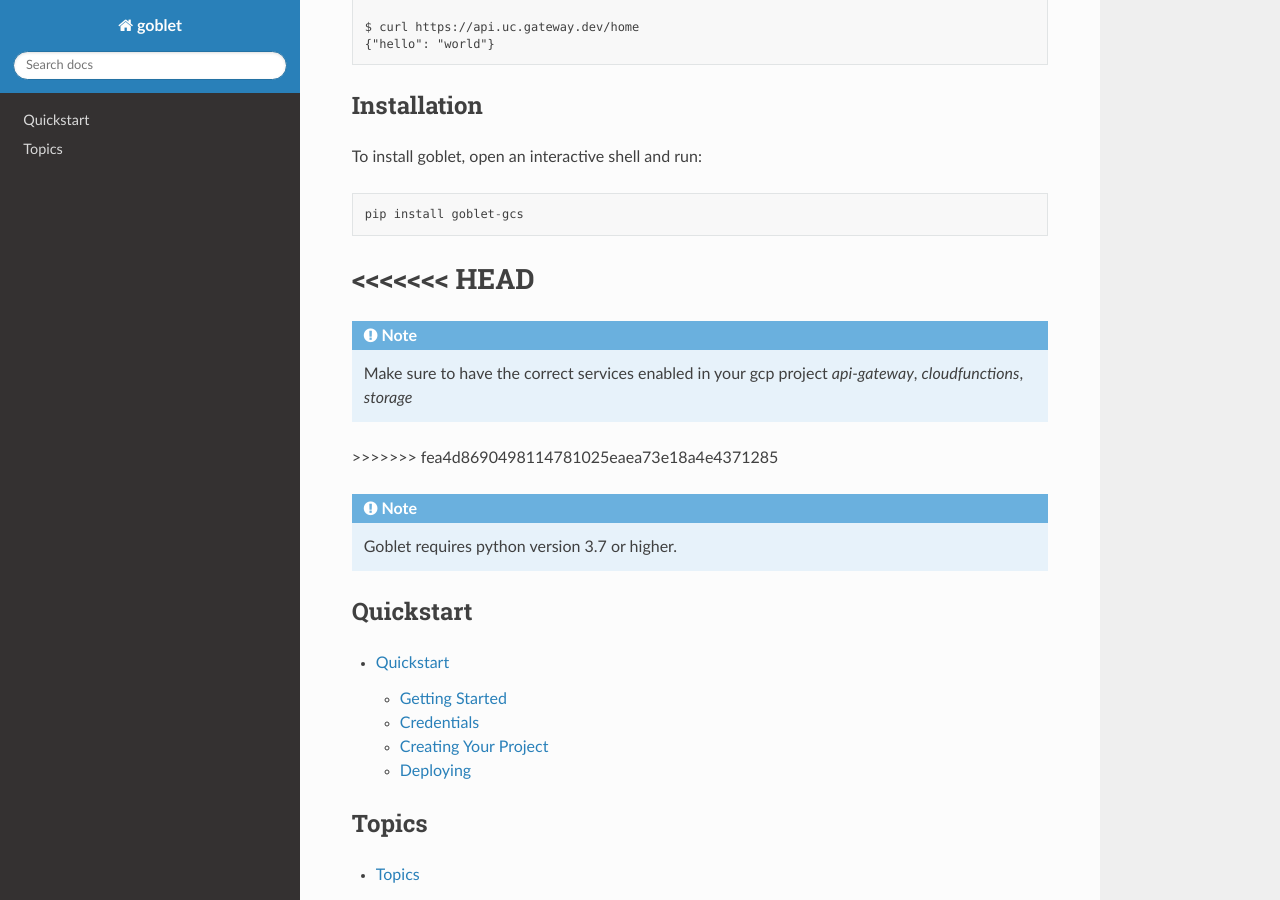
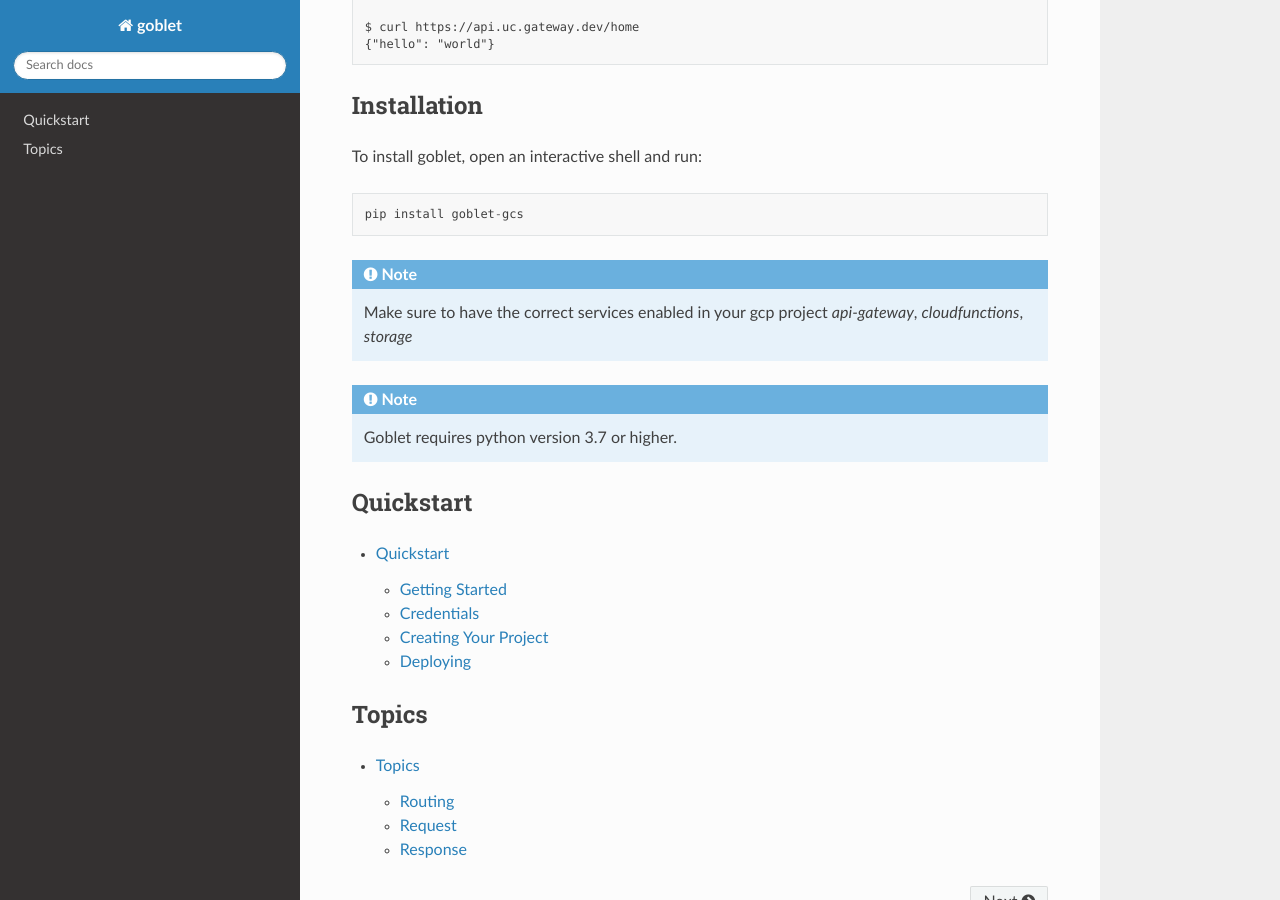
Before and after one commit to goblet/goblet, a Sphinx documentation site: the page built from docs/source/index.rst, in a window 1280 px wide and 900 px high, scrolled down 872 px. Built offline with Sphinx 7.4.7 and the Read the Docs theme 2.0.0, drawn with Linux system fonts in a browser that asks for light colours.

Commit message:
fix doc headings

```diff
--- a/docs/source/index.rst
+++ b/docs/source/index.rst
@@ -52,15 +52,11 @@ To install goblet, open an interactive shell and run:
 .. code::
 
     pip install goblet-gcs
-<<<<<<< HEAD
-=======
-
 
 .. note::
 
    Make sure to have the correct services enabled in your gcp project
    `api-gateway`, `cloudfunctions`, `storage`
->>>>>>> fea4d8690498114781025eaea73e18a4e4371285
 
 .. note::
 
--- a/docs/source/topics.rst
+++ b/docs/source/topics.rst
@@ -4,7 +4,7 @@ Topics
 
 
 Routing
-*******
+^^^^^^^^^^^^^
 
 The Goblet.route() method is used to construct which routes you want to create for your API.
 The concept is the same mechanism used by Flask. You decorate a function with @app.route(...),
@@ -52,7 +52,7 @@ The argument names for the view function must match the name of the captured arg
 
 
 Request
-*******
+^^^^^^^^^^^^^
 
 The route path can only contain [a-zA-Z0-9._-] chars and curly braces for parts of the URL you want to capture.
 To access other parts of the request including headers, query strings, and post data you can use `app.current_request` to get
@@ -80,7 +80,7 @@ Here’s an example for accessing post data in a view function:
         return json_data
 
 Response
-********
+^^^^^^^^^^^^^
 
 Goblet http function response should be of the form a flask `Response`_. See more at the `cloudfunctions`_ documentation
 
```
